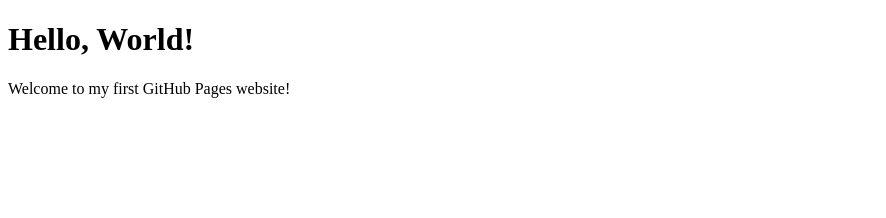
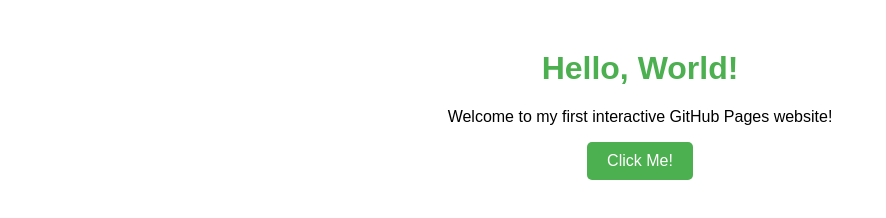
Before and after one commit to mhornmclane/timer_testing, a plain HTML site: page docs/index.html in a window 1280 px wide. Shown: the whole page, without its empty margins (0-886 px from the left). Drawn offline with Linux system fonts and the light colour scheme.

Commit message:
JS Hello

```diff
--- a/docs/index.html
+++ b/docs/index.html
@@ -3,10 +3,15 @@
 <head>
     <meta charset="UTF-8">
     <meta name="viewport" content="width=device-width, initial-scale=1.0">
-    <title>Hello World</title>
+    <title>Hello World with JavaScript</title>
+    <link rel="stylesheet" href="style.css">
 </head>
 <body>
     <h1>Hello, World!</h1>
-    <p>Welcome to my first GitHub Pages website!</p>
+    <p>Welcome to my first interactive GitHub Pages website!</p>
+    <button id="greetButton">Click Me!</button>
+    <p id="output"></p>
+
+    <script src="script.js"></script>
 </body>
 </html>
--- /dev/null
+++ b/docs/script.js
@@ -0,0 +1,9 @@
+// Select the button and output elements
+const greetButton = document.getElementById("greetButton");
+const output = document.getElementById("output");
+
+// Add a click event listener to the button
+greetButton.addEventListener("click", function () {
+    // Display a message in the output paragraph
+    output.textContent = "You clicked the button! Hello from JavaScript!";
+});
--- /dev/null
+++ b/docs/style.css
@@ -0,0 +1,29 @@
+body {
+    font-family: Arial, sans-serif;
+    text-align: center;
+    margin-top: 50px;
+}
+
+h1 {
+    color: #4CAF50;
+}
+
+button {
+    background-color: #4CAF50;
+    color: white;
+    border: none;
+    padding: 10px 20px;
+    font-size: 16px;
+    border-radius: 5px;
+    cursor: pointer;
+}
+
+button:hover {
+    background-color: #45a049;
+}
+
+#output {
+    margin-top: 20px;
+    font-style: italic;
+    color: #333;
+}
```
Also changed, not shown: 2 other files.
